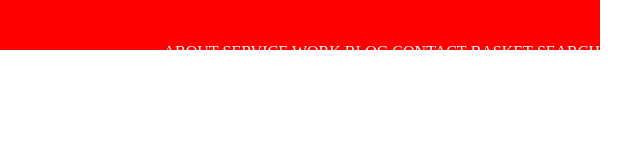
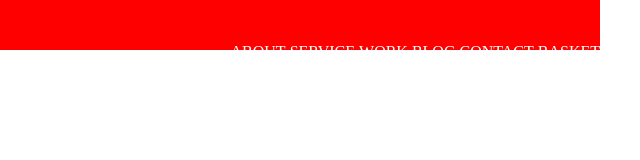
Before and after one commit to ValentinZC/MyProject, a plain HTML site: page index.html in a window 1280 px wide. Shown: the full height of the page, 640-1280 px from the left. Drawn offline with Linux system fonts and the light colour scheme.

Commit message:
Delete li number 3

```diff
--- a/index.html
+++ b/index.html
@@ -21,7 +21,6 @@
                         <li class="menu_item">BLOG</li>
                         <li class="menu_item">CONTACT</li>
                         <li class="menu_icon">BASKET</li>
-                        <li class="menu_icon">SEARCH</li>
                     </ul>
                 </div>
             </div>
```
